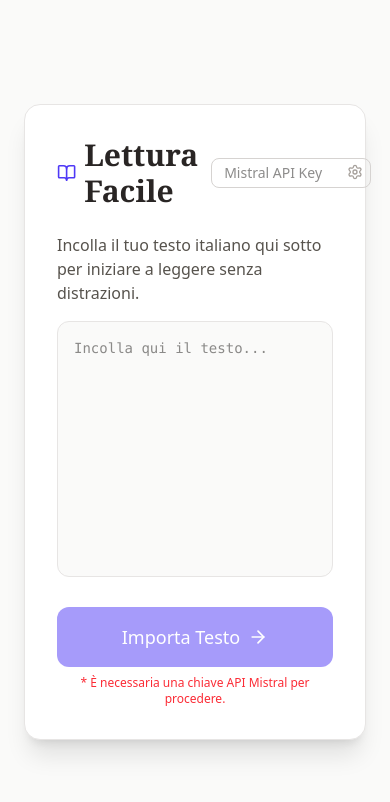
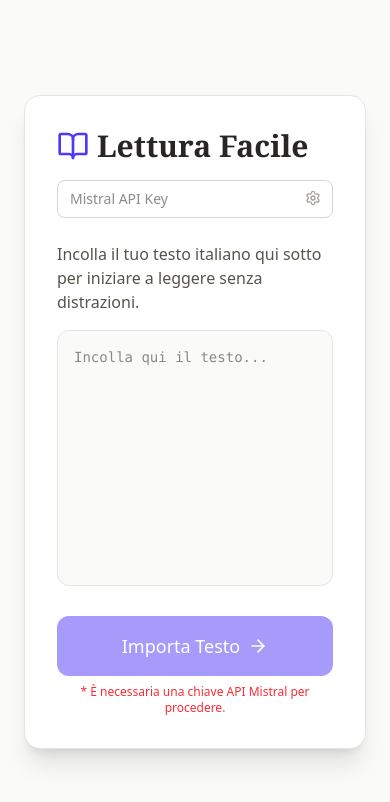
Before and after one commit to efimovnikita/Lettura-Facile, a React (Vite) app: page / in a window 390 px wide. Shown: the top 802 px of the page. Built offline with nearby package versions, Linux system fonts and the light colour scheme.

Commit message:
some layout changes and added dockerfile

```diff
--- a/index.html
+++ b/index.html
@@ -3,7 +3,7 @@
   <head>
     <meta charset="UTF-8" />
     <meta name="viewport" content="width=device-width, initial-scale=1.0" />
-    <title>My Google AI Studio App</title>
+    <title>Lettura Facile</title>
   </head>
   <body>
     <div id="root"></div>
--- a/src/App.tsx
+++ b/src/App.tsx
@@ -227,20 +227,21 @@ export default function App() {
     return (
       <div className="min-h-screen bg-stone-50 text-stone-900 font-sans flex flex-col items-center justify-center p-6">
         <div className="w-full max-w-2xl bg-white rounded-2xl shadow-xl p-8 border border-stone-200">
-          <div className="flex items-center justify-between mb-6">
+
+		  <div className="flex flex-col sm:flex-row sm:items-center justify-between gap-4 mb-6">
             <h1 className="text-3xl font-serif font-bold text-stone-800 flex items-center gap-2">
-              <BookOpen className="w-8 h-8 text-indigo-600" />
+              <BookOpen className="w-8 h-8 text-indigo-600 shrink-0" />
               Lettura Facile
             </h1>
-            <div className="relative group">
+            <div className="relative group w-full sm:w-auto">
                <input
                  type="password"
                  placeholder="Mistral API Key"
                  value={mistralKey}
                  onChange={(e) => setMistralKey(e.target.value)}
-                 className="pl-3 pr-8 py-1 border border-stone-300 rounded-lg text-sm focus:outline-none focus:ring-2 focus:ring-indigo-500 w-40 transition-all focus:w-64"
+                 className="pl-3 pr-8 py-2 sm:py-1 border border-stone-300 rounded-lg text-sm focus:outline-none focus:ring-2 focus:ring-indigo-500 w-full sm:w-40 transition-all sm:focus:w-64"
                />
-               <div className="absolute right-2 top-1.5 text-stone-400">
+               <div className="absolute right-3 top-2.5 sm:right-2 sm:top-1.5 text-stone-400">
                  <Settings className="w-4 h-4" />
                </div>
             </div>
```
Also changed, not shown: 2 other files (tests, documents, lock files or other folders).
